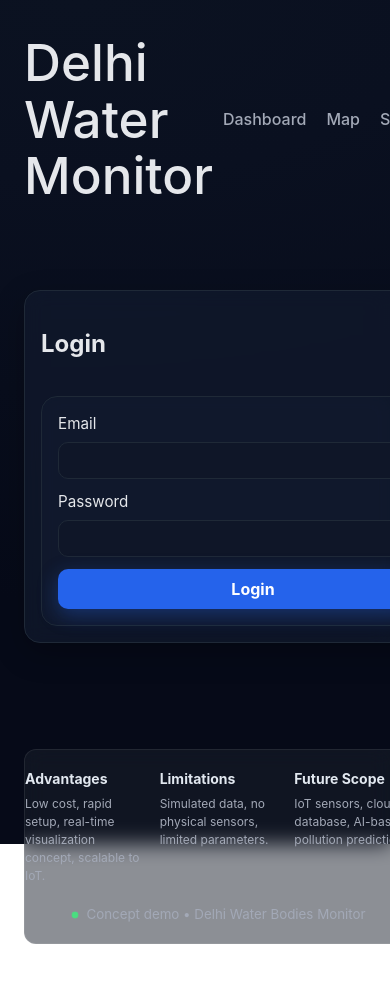
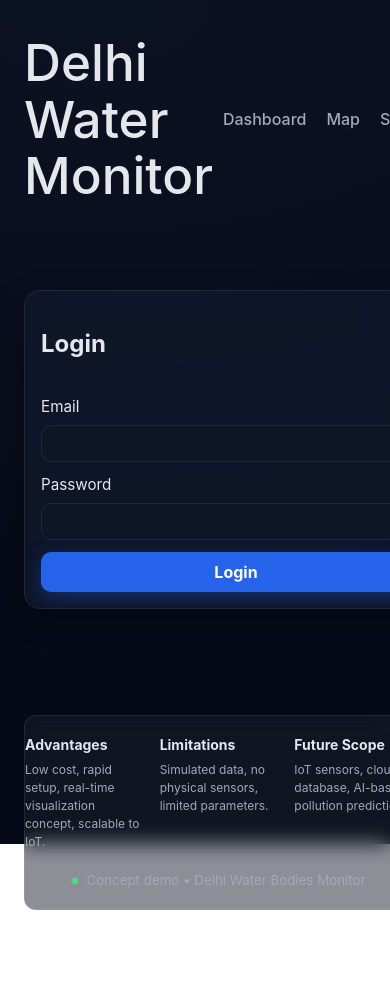
Before and after one commit to shivam6677ojh/real-time, a React (Vite) app in the folder Real-time-survey/: page /login in a window 390 px wide. Shown: the top 982 px of the page. After the commit the page ends 950 px from the top, so only its background shows below. Built offline with nearby package versions, Linux system fonts and the light colour scheme; no server answers.

Commit message:
Refactor survey form styles for improved layout and responsiveness

```diff
--- a/Real-time-survey/src/App.css
+++ b/Real-time-survey/src/App.css
@@ -21,7 +21,8 @@ body { margin: 0; background: radial-gradient(1200px 600px at 20% 0%, #0b1221 0%
 
 .top { display: grid; grid-template-columns: 1.25fr 1fr; gap: 22px; margin-top: 16px; margin-bottom: 18px; }
 .map { height: 470px; background: #0f172a; border: 1px solid var(--border); border-radius: 16px; overflow: hidden; box-shadow: 0 10px 30px rgba(0,0,0,0.35); }
-.panel { backdrop-filter: blur(10px); background: var(--panel); border: 1px solid var(--border); border-radius: 16px; padding: 16px; display: flex; flex-direction: column; gap: 14px; box-shadow: 0 10px 30px rgba(0,0,0,0.25); }
+.panel { backdrop-filter: blur(10px); background: var(--panel); border: 1px solid var(--border); border-radius: 16px; padding: 16px; display: flex; flex-direction: column; gap: 14px; box-shadow: 0 10px 30px rgba(0,0,0,0.25); overflow: hidden; position: relative; }
+.panel > form { background: transparent !important; border: 0 !important; box-shadow: none !important; padding: 0; margin: 0; width: 100%; }
 .panel-header { display: flex; align-items: center; gap: 10px; }
 .panel-header select { background: #0f1628; color: var(--text); border: 1px solid var(--border); border-radius: 10px; padding: 8px 12px; }
 .status-chip { color: #0b1221; padding: 6px 10px; border-radius: 999px; font-weight: 700; }
@@ -38,9 +39,9 @@ body { margin: 0; background: radial-gradient(1200px 600px at 20% 0%, #0b1221 0%
 
 .survey { margin-top: 22px; }
 .survey-grid { display: grid; grid-template-columns: 1fr 1fr; gap: 16px; }
-.survey-form { backdrop-filter: blur(10px); background: var(--panel); border: 1px solid var(--border); border-radius: 16px; padding: 16px; display: grid; gap: 12px; }
+.survey-form { background: transparent; border: 0; border-radius: 12px; padding: 0; display: grid; gap: 12px; width: 100%; box-sizing: border-box; }
 .survey-form label { display: grid; gap: 6px; font-size: 0.95rem; }
-.survey-form input, .survey-form select { background: #0f1628; color: var(--text); border: 1px solid var(--border); border-radius: 10px; padding: 10px 12px; width: 100%; box-sizing: border-box; }
+.survey-form input, .survey-form select { background: #0f1628; color: var(--text); border: 1px solid var(--border); border-radius: 10px; padding: 10px 12px; width: 100%; box-sizing: border-box; max-width: 100%; }
 .btn { background: var(--accent); color: white; border: none; border-radius: 10px; padding: 10px 14px; font-weight: 700; cursor: pointer; box-shadow: 0 6px 20px rgba(37,99,235,0.35); transition: transform 0.2s ease, box-shadow 0.2s ease; }
 .btn:hover { transform: translateY(-1px); box-shadow: 0 8px 26px rgba(37,99,235,0.5); }
 .survey-log { backdrop-filter: blur(10px); background: var(--panel); border: 1px solid var(--border); border-radius: 16px; padding: 16px; }
```
